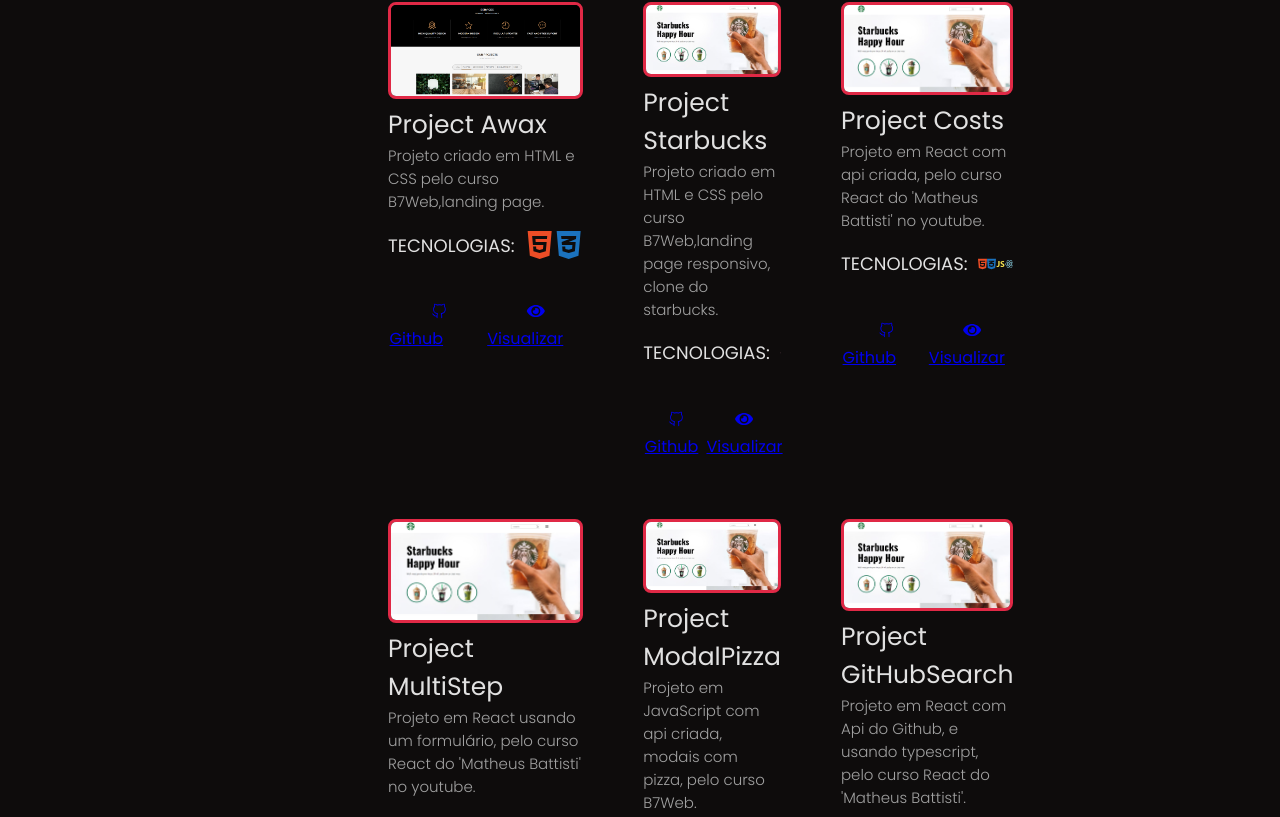
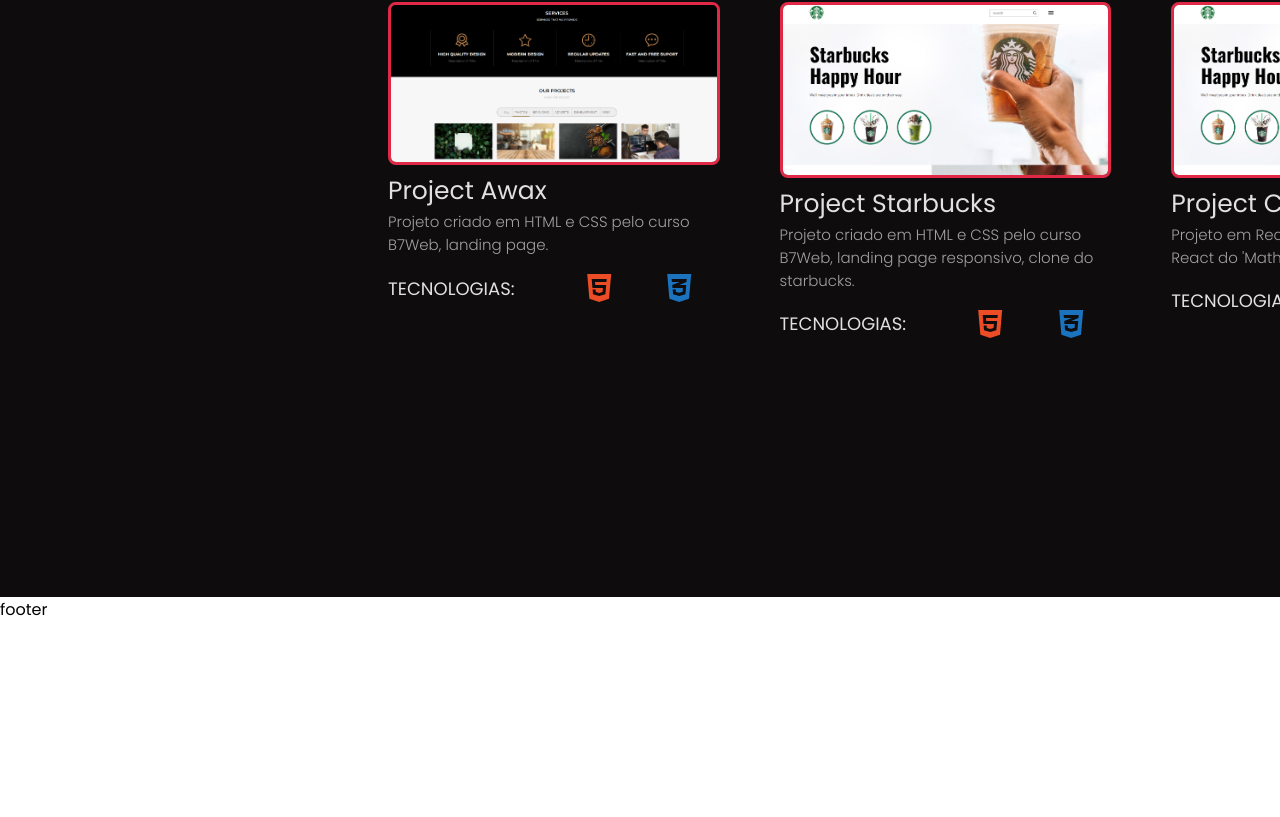
Before and after one commit to Ianvi1/Portfolio1.0, a React (Vite) app: page / in a window 1280 px wide. Shown: the part 3403-4220 px from the top of the page. After the commit the page ends 4025 px from the top, so only its background shows below. Built offline with nearby package versions, Linux system fonts and the light colour scheme.

Commit message:
ajuste rapido

```diff
--- a/src/components/Projects.sass
+++ b/src/components/Projects.sass
@@ -2,7 +2,7 @@
   display: flex
   background-color:#0e0c0c
   width:  100%
-  height: 200vh
+  height: 100vh
   justify-content: flex-start
   align-items: center
   position: relative
@@ -70,3 +70,34 @@
   display: inline-flex
   margin-top: 20px
   margin-left: 0.1rem
+
+
+.ButtonArea
+    position: relative
+    display: inline-flex
+    align-items: center
+    width:125px
+    height: 50px
+    border: 2px solid #e02942
+    border-radius: 8px
+    margin: 20px
+    margin-top: 20rem
+    &:hover
+      background-color:#e02942
+      transition: .5s
+      border: none
+    a
+      display: flex
+      align-items: center
+      justify-content: center
+      width:120px
+      height:50px
+      text-decoration: none
+      color: #FFF
+      font-size: 32px
+      border-radius: 8px
+      transition: color 0.5s
+    p
+      font-size: 14px
+      margin-right: 10px
+      z-index:10
--- a/src/components/Projects.tsx
+++ b/src/components/Projects.tsx
@@ -6,12 +6,12 @@
 import { SiNextdotjs, SiTypescript, } from "react-icons/si";
 
 const projectsTech = [
-  { id: "project1", name: "Project Awax", text: "Projeto criado em HTML e CSS pelo curso B7Web,landing page.", img: <img className='TechImage' src='../../public/projectsPortfolio.png' />, icon1: <FaHtml5 className='HtmlIcon icon tech'/>, icon2: <FaCss3Alt className='CssIcon icon tech'/> },
-  { id: "project2", name: "Project Starbucks", text: "Projeto criado em HTML e CSS pelo curso B7Web,landing page responsivo, clone do starbucks.", img: <img className='TechImage' src='../../public/projectsPortfolio2.png' />, icon1: <FaHtml5 className='HtmlIcon icon tech'/>, icon2: <FaCss3Alt className='CssIcon icon tech'/> },
-  { id: "project3", name: "Project Costs", text: "Projeto em React com api criada, pelo curso React do 'Matheus Battisti' no youtube.", img: <img className='TechImage' src='../../public/projectsPortfolio2.png' />, icon1: <FaHtml5 className='HtmlIcon icon tech'/>, icon2: <FaCss3Alt className='CssIcon icon tech'/>, icon3:<IoLogoJavascript className='JsIcon icon tech'/>, icon4:<FaReact className='ReactIcon icon tech'/> },
-  { id: "project4", name: "Project MultiStep", text: "Projeto em React usando um formulário, pelo curso React do 'Matheus Battisti' no youtube.", img: <img className='TechImage' src='../../public/projectsPortfolio2.png' />, icon1: <FaHtml5 className='HtmlIcon icon tech'/>, icon2: <FaCss3Alt className='CssIcon icon'/>, icon3:<IoLogoJavascript className='JsIcon icon tech'/>, icon4:<FaReact className='ReactIcon icon tech'/> },
+  { id: "project1", name: "Project Awax", text: "Projeto criado em HTML e CSS pelo curso B7Web, landing page.", img: <img className='TechImage' src='../../public/projectsPortfolio.png' />, icon1: <FaHtml5 className='HtmlIcon icon tech'/>, icon2: <FaCss3Alt className='CssIcon icon tech'/> },
+  { id: "project2", name: "Project Starbucks", text: "Projeto criado em HTML e CSS pelo curso B7Web, landing page responsivo, clone do starbucks.", img: <img className='TechImage' src='../../public/projectsPortfolio2.png' />, icon1: <FaHtml5 className='HtmlIcon icon tech'/>, icon2: <FaCss3Alt className='CssIcon icon tech'/> },
+  { id: "project3", name: "Project Costs", text: "Projeto em React com api criada, pelo curso React do 'Matheus Battisti'.", img: <img className='TechImage' src='../../public/projectsPortfolio2.png' />, icon1: <FaHtml5 className='HtmlIcon icon tech'/>, icon2: <FaCss3Alt className='CssIcon icon tech'/>, icon3:<IoLogoJavascript className='JsIcon icon tech'/>, icon4:<FaReact className='ReactIcon icon tech'/> },
+  { id: "project4", name: "Project MultiStep", text: "Projeto em React usando um formulário, pelo curso React do 'Matheus Battisti'.", img: <img className='TechImage' src='../../public/projectsPortfolio2.png' />, icon1: <FaHtml5 className='HtmlIcon icon tech'/>, icon2: <FaCss3Alt className='CssIcon icon'/>, icon3:<IoLogoJavascript className='JsIcon icon tech'/>, icon4:<FaReact className='ReactIcon icon tech'/> },
   { id: "project5", name: "Project ModalPizza", text: "Projeto em JavaScript com api criada, modais com pizza, pelo curso B7Web.", img: <img className='TechImage' src='../../public/projectsPortfolio2.png' />, icon1: <FaHtml5 className='HtmlIcon icon tech'/>, icon2: <FaCss3Alt className='CssIcon icon tech'/>, icon3:<IoLogoJavascript className='JsIcon icon tech'/>},
-  { id: "project6", name: "Project GitHubSearch", text: "Projeto em React com Api do Github,  e usando typescript, pelo curso React do 'Matheus Battisti'.", img: <img className='TechImage' src='../../public/projectsPortfolio2.png' />, icon1: <FaHtml5 className='HtmlIcon icon'/>, icon2: <FaCss3Alt className='CssIcon icon'/>, icon3:<IoLogoJavascript className='JsIcon icon tech'/>, icon4:<FaReact className='ReactIcon icon tech'/>, icon5:<SiTypescript className='TsIcon icon tech'/>},
+  { id: "project6", name: "Project GitHubSearch", text: "Projeto em React com api do Github,  e usando Typescript, pelo curso React do 'Matheus Battisti'.", img: <img className='TechImage' src='../../public/projectsPortfolio2.png' />, icon1: <FaHtml5 className='HtmlIcon icon'/>, icon2: <FaCss3Alt className='CssIcon icon'/>, icon3:<IoLogoJavascript className='JsIcon icon tech'/>, icon4:<FaReact className='ReactIcon icon tech'/>, icon5:<SiTypescript className='TsIcon icon tech'/>},
   { id: "project7", name: "Project Login/Cadastro", text: "Projeto de login e cadastro usando javascript, projeto pessoal.", img: <img className='TechImage' src='../../public/projectsPortfolio2.png' />, icon1: <FaHtml5 className='HtmlIcon icon tech'/>, icon2: <FaCss3Alt className='CssIcon icon tech'/>, icon3:<IoLogoJavascript className='JsIcon icon tech'/>}
 ]
 
```
